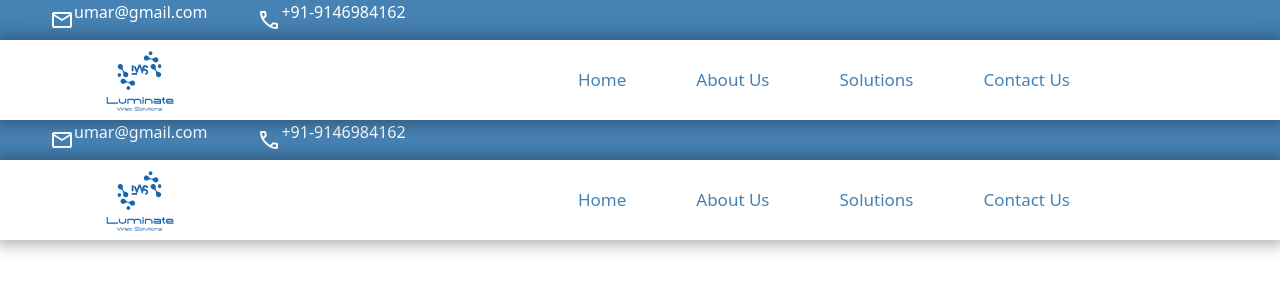
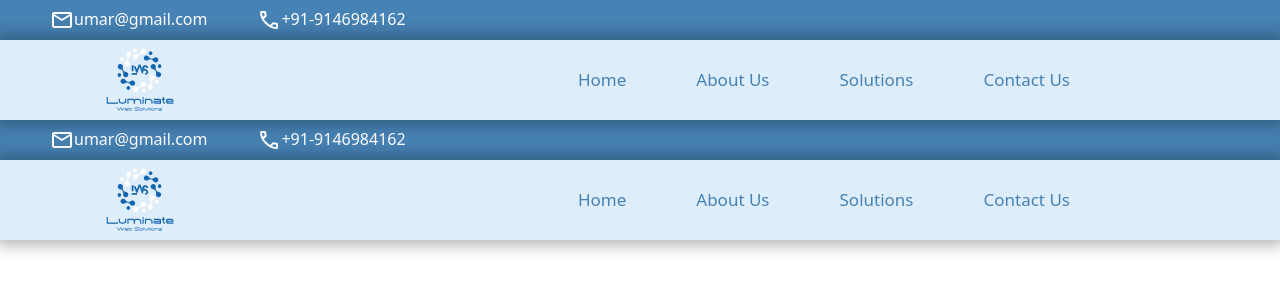
Before and after one commit to shahriarhus/Luminate-solutions, an Angular app: page /navbar in a window 1280 px wide. Shown: the top 300 px of the page. Built offline with nearby package versions, Linux system fonts and the light colour scheme.

Commit message:
Update navbar.component.css

```diff
--- a/src/app/navbar/navbar.component.css
+++ b/src/app/navbar/navbar.component.css
@@ -15,16 +15,25 @@
     display: flex;
     align-items: center;
 }
+
+.mail p{
+    margin-bottom: 1.5%;
+}
 .phone{
     display: flex;
     align-items: center;
 }
+.phone p{
+    margin-bottom: 1.5%;
+}
+
 .navbar{
     height: 80px;
     padding: 0px 100px;
     display: flex;
     justify-content: space-between;
     box-shadow: 0px 0px 15px 5px rgba(0, 0, 0, 0.3);
+    background-color: #DEEDFA;
 }
 .logo{
 }
@@ -43,6 +52,7 @@
     margin-left: 50px;
     font-size: 17px;
     padding: 5px 10px;
+    font-weight: 510;
 }
 .nav-list a:hover{
     text-decoration: underline;
```
